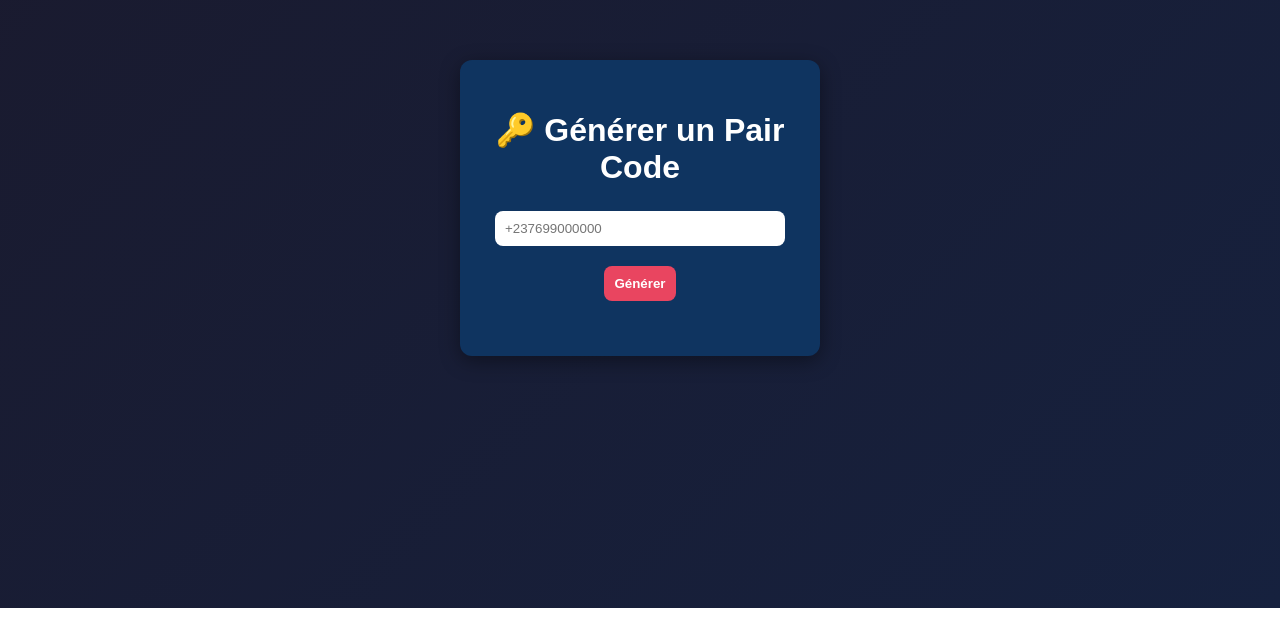
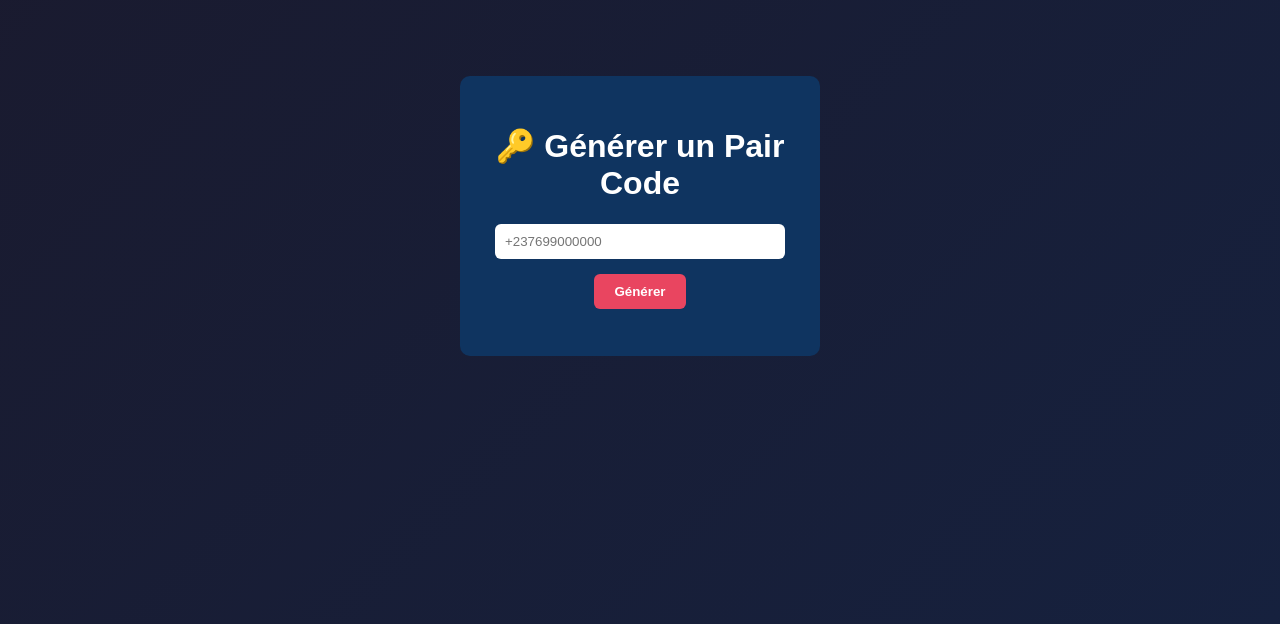
Before and after one commit to DEVCADIS/RAIZELXMD-XD-Baileys, a website: page frontend/index.html in a window 1280 px wide. Shown: the part 192-816 px from the top of the page. Drawn offline with Linux system fonts and the light colour scheme.

Commit message:
style.css

```diff
--- a/frontend/style.css
+++ b/frontend/style.css
@@ -1,5 +1,4 @@
 body {
-  margin: 0;
   font-family: Arial, sans-serif;
   background: linear-gradient(135deg, #1a1a2e, #16213e);
   color: white;
@@ -8,52 +7,33 @@ body {
   align-items: center;
   height: 100vh;
 }
-
 .container {
   background: #0f3460;
   padding: 30px;
-  border-radius: 12px;
+  border-radius: 10px;
   text-align: center;
   width: 300px;
-  box-shadow: 0 5px 20px rgba(0,0,0,0.4);
 }
-
-.container h1 {
-  margin-bottom: 10px;
-}
-
 input {
   width: 90%;
   padding: 10px;
-  margin: 15px 0;
-  border-radius: 8px;
+  border-radius: 6px;
   border: none;
-  outline: none;
+  margin-bottom: 15px;
 }
-
-.buttons {
-  display: flex;
-  justify-content: space-between;
-}
-
 button {
-  flex: 1;
-  margin: 5px;
-  padding: 10px;
+  padding: 10px 20px;
   border: none;
-  border-radius: 8px;
+  border-radius: 6px;
   cursor: pointer;
   background: #e94560;
   color: white;
   font-weight: bold;
-  transition: 0.3s;
 }
-
 button:hover {
   background: #ff2e63;
 }
-
 #result {
-  margin-top: 20px;
+  margin-top: 15px;
   font-size: 1.1em;
 }
```
